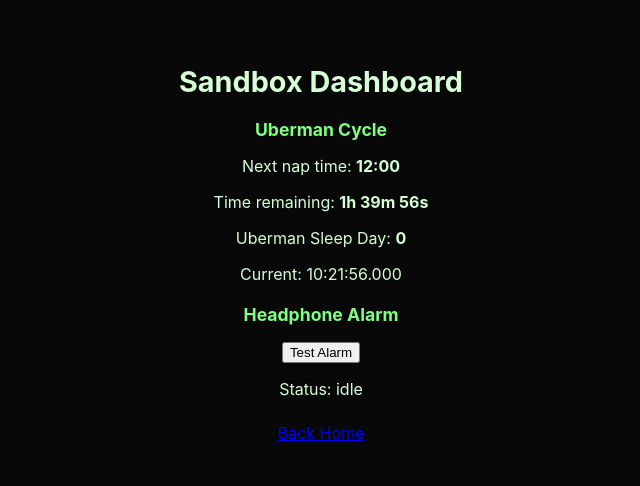
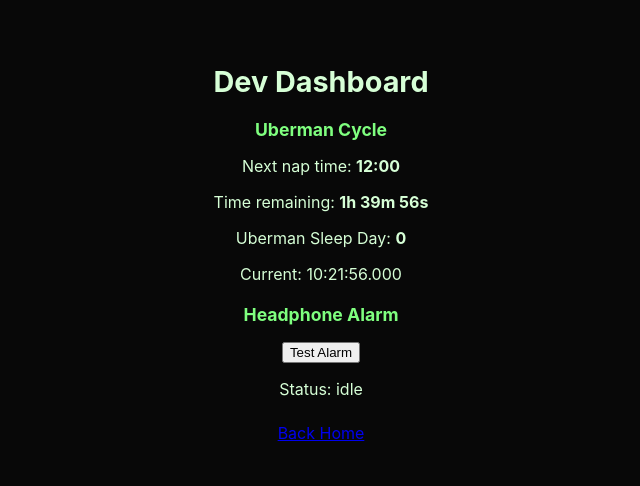
Before and after one commit to grovesigilofficial/GrovePortal-Dev, a plain HTML site: page dashboard.html in a window 1280 px wide. Shown: the whole page, without its empty margins (319-959 px from the left). Drawn offline with Linux system fonts and the light colour scheme; sample sign-in values are in the browser's storage.

Commit message:
Update dashboard.html

```diff
--- a/dashboard.html
+++ b/dashboard.html
@@ -2,14 +2,14 @@
 <html lang="en">
 <head>
 <meta charset="utf-8">
-<title>Dashboard — Sandbox</title>
+<title>Dashboard — Dev</title>
 <link rel="stylesheet" href="style.css">
 <script type="module" src="src/assets/js/counter.js" defer></script>
 <script type="module" src="src/assets/js/headphoneAlarm.js" defer></script>
 </head>
 <body>
 <main class="container">
-<h1>Sandbox Dashboard</h1>
+<h1>Dev Dashboard</h1>
 
 <section style="margin-top:20px;">
   <h2>Uberman Cycle</h2>
```
